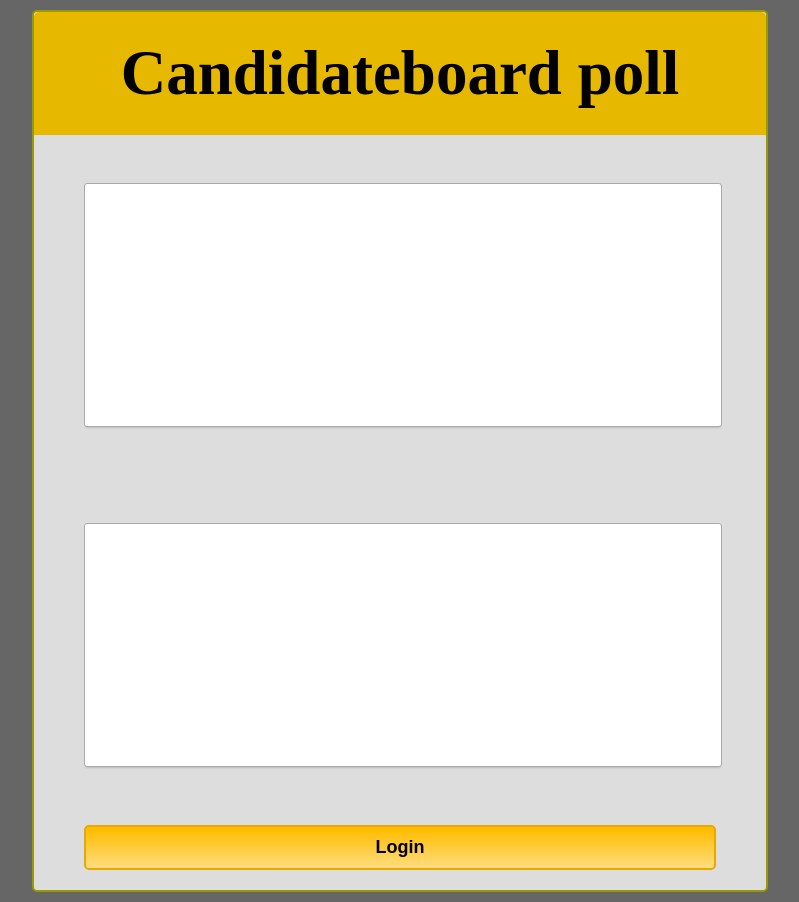
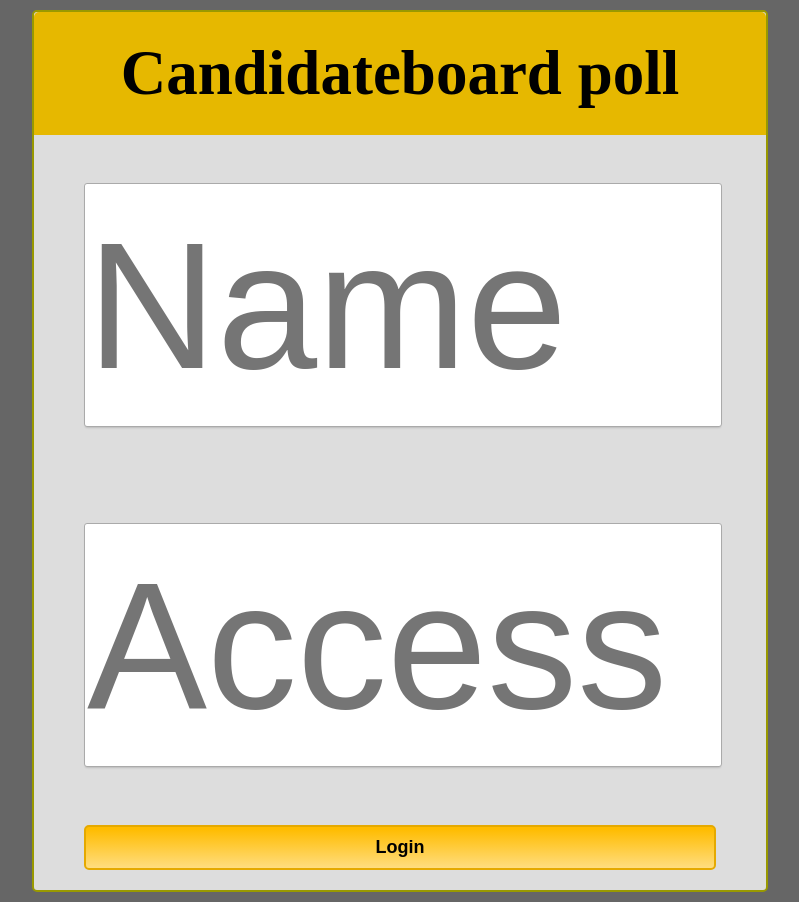
Before and after one commit to TJHeeringa/KB, a PHP site: page / in a window 1280 px wide. Shown: the whole page, without its empty margins (240-1039 px from the left). Run offline with PHP 8.4, Linux system fonts and the light colour scheme; some web fonts are replaced.

Commit message:
Placed placeholders at login

```diff
--- a/index.php
+++ b/index.php
@@ -11,15 +11,18 @@ $_SESSION['voted']=FALSE;
 if(!isset($_SESSION['voted'])){
 	$_SESSION['voted'] = FALSE;
 }
+if(isset($_SESSION['message'])){
+	ECHO "<script type='text/javascript'>alert('".$_SESSION['message']."');</script>";
+	unset($_SESSION['message']);
+}
 ?>
-
 </head>
 <body>
 	<div class="main">
 	<h2>Candidateboard poll</h2>
 		<form action="start_vote.php" method="post">
-			<input class="inputBox" name="myusername" type="text" value="">
-			<input class="inputBox" name="mypassword" type="text" value="">
+			<input class="inputBox" name="myusername" type="text" placeholder="Name">
+			<input class="inputBox" name="mypassword" type="text" placeholder="Access code">
 			<input name="submit" type="submit" value="Login">
 		</form>
 	</div>
```
